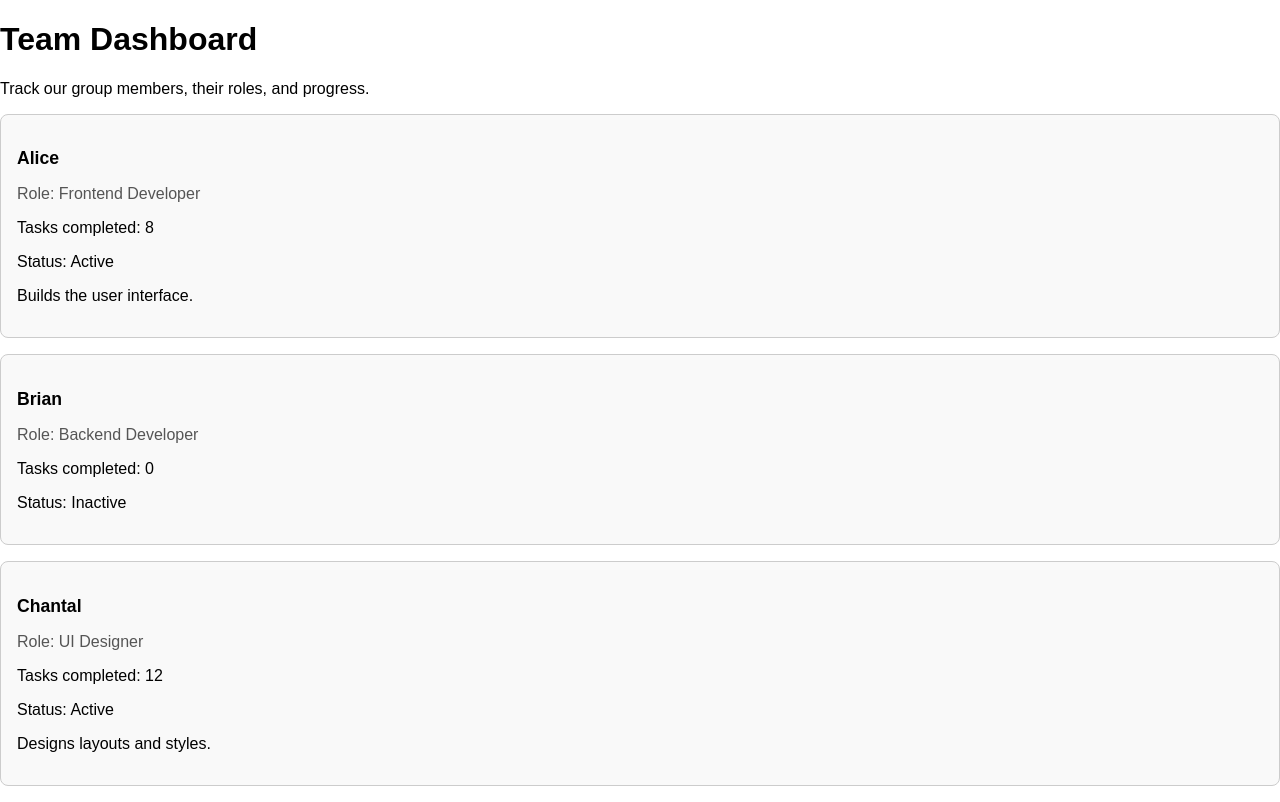
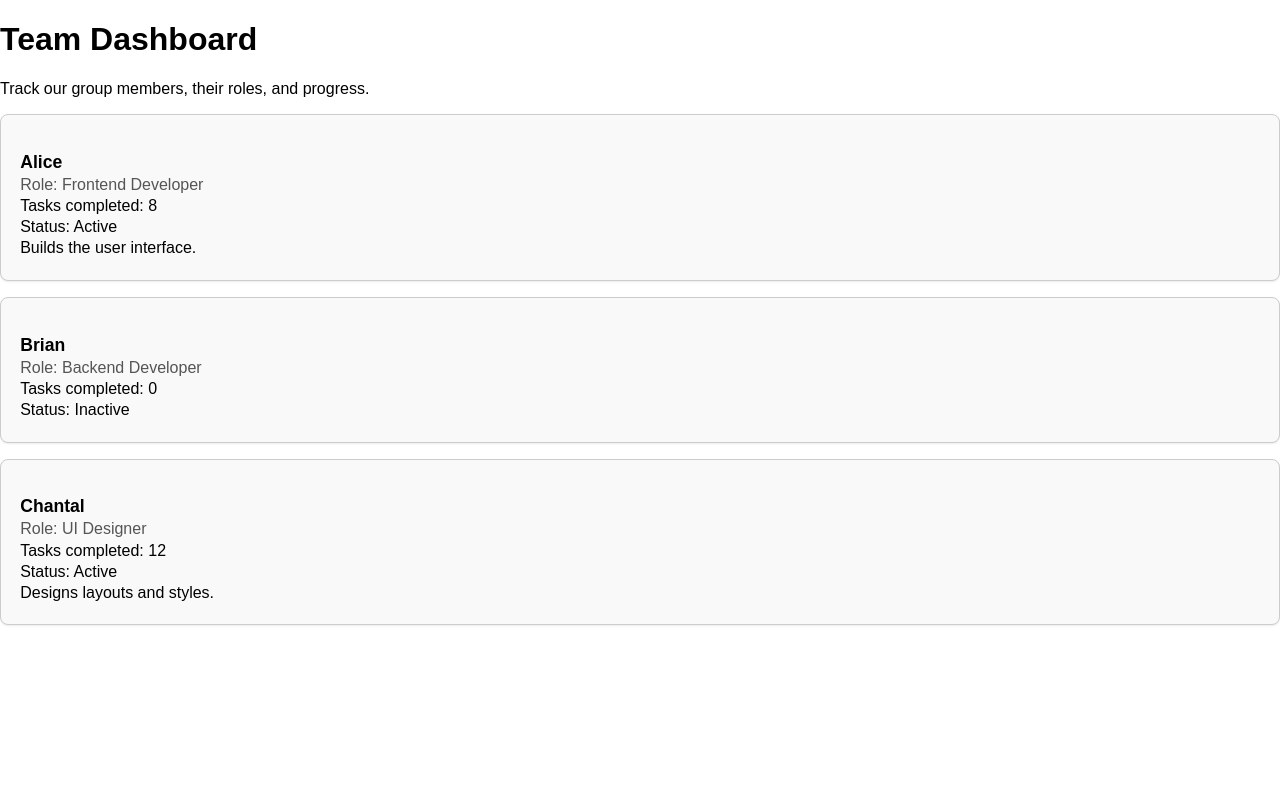
Before and after one commit to Effiong06/react-50-tasks, a React (Vite) app: page / in a window 1280 px wide. Built offline with nearby package versions, Linux system fonts and the light colour scheme.

Commit message:
Author: Veronicah - improved card padding, border, and background styling (task 24)

```diff
--- a/src/MemberCard.css
+++ b/src/MemberCard.css
@@ -1,11 +1,12 @@
 /* Author: Veronicah */
 
 .member-card {
-  padding: 1rem;
+  padding: 1.2rem;
   border: 1px solid #ccc;
   border-radius: 8px;
   background-color: #f9f9f9;
   margin-bottom: 1rem;
+  box-shadow: 0 1px 2px rgba(0, 0, 0, 0.08);
 }
 
 .member-name {
@@ -16,3 +17,8 @@
 .member-role {
   color: #555;
 }
+
+/* selectors for other content on the card */
+.member-card p {
+  margin: 0.2rem 0;
+}
```
